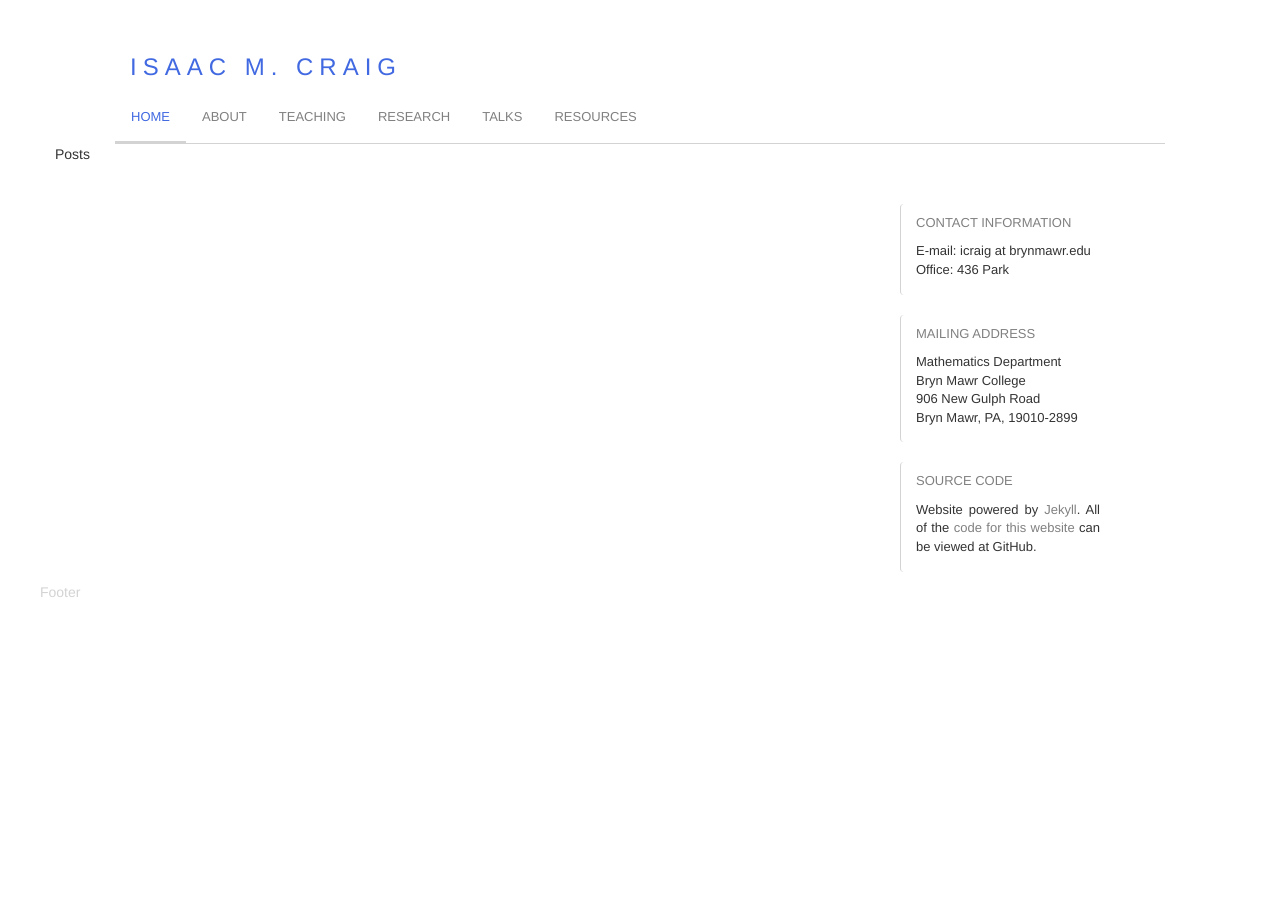
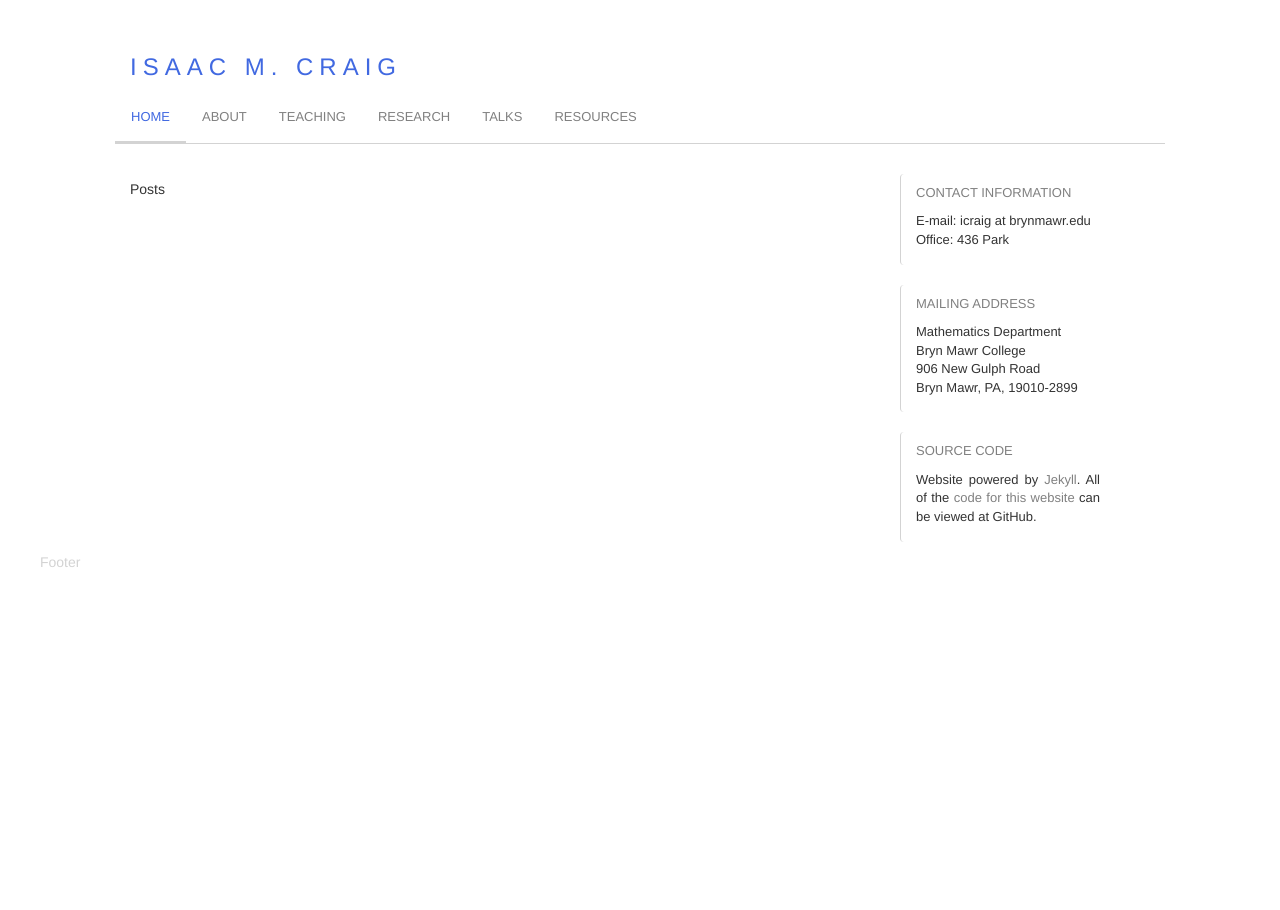
Before and after one commit to isundberg/isaacmc.github.io, a Jekyll site: the page built from README.md, in a window 1280 px wide. Built offline with Jekyll 4.4.1, drawn with Linux system fonts in a browser that asks for light colours; our own code applies the rules of GitHub Pages for plain Markdown files.

Commit message:
Update default.html

```diff
--- a/_layouts/default.html
+++ b/_layouts/default.html
@@ -19,11 +19,14 @@
 	{% include header.html %}
 
 	<div id="main" class="col-lg-16">
-		{% assign current = page.url | downcase | split: '/' %}
-		{% if current[1] == nil %} {% include posts.html %} {% endif %}
 
 		<div id="content" class="col-sm-8">
-       		{{ content }}
+		{% assign current = page.url | downcase | split: '/' %}
+		{% if current[1] == nil %}
+			{% include posts.html %}
+       		{% else %}
+			{{ content }}
+		{% endif %}
         	</div>
 
 		<div id="sidebar" class="col-sm-2">
```
